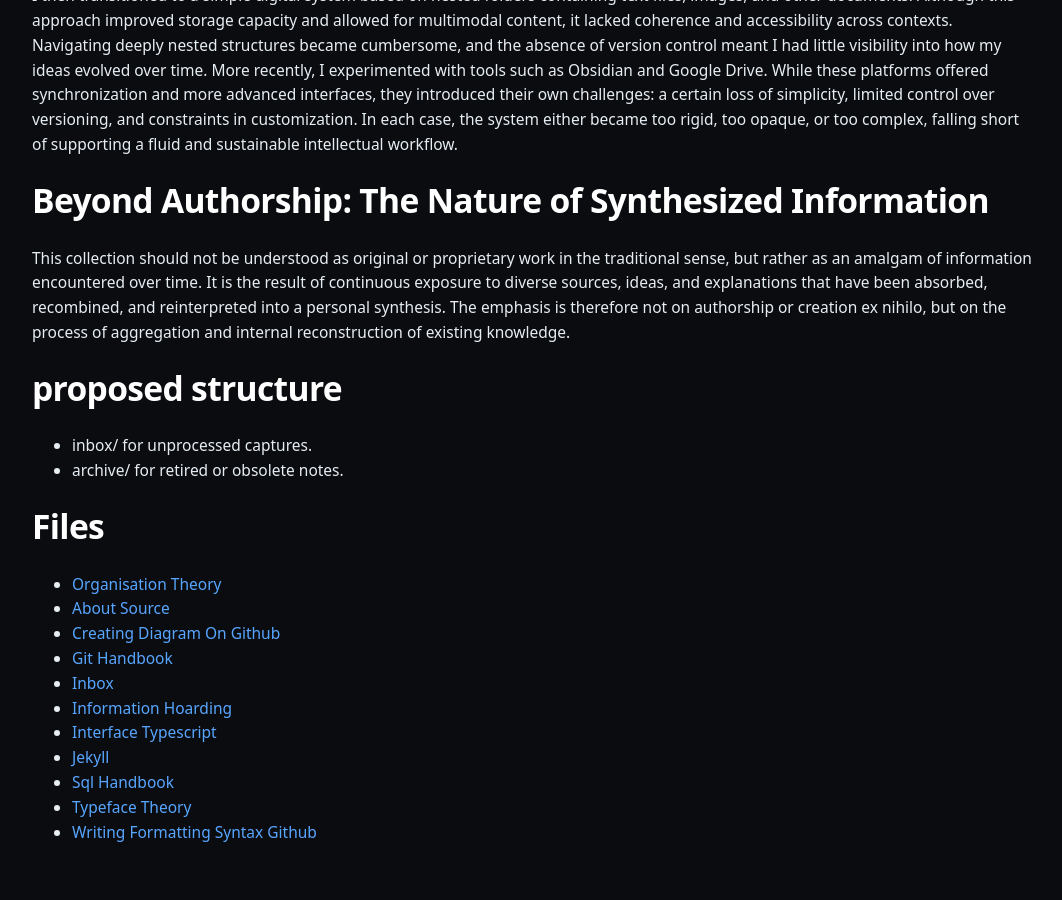
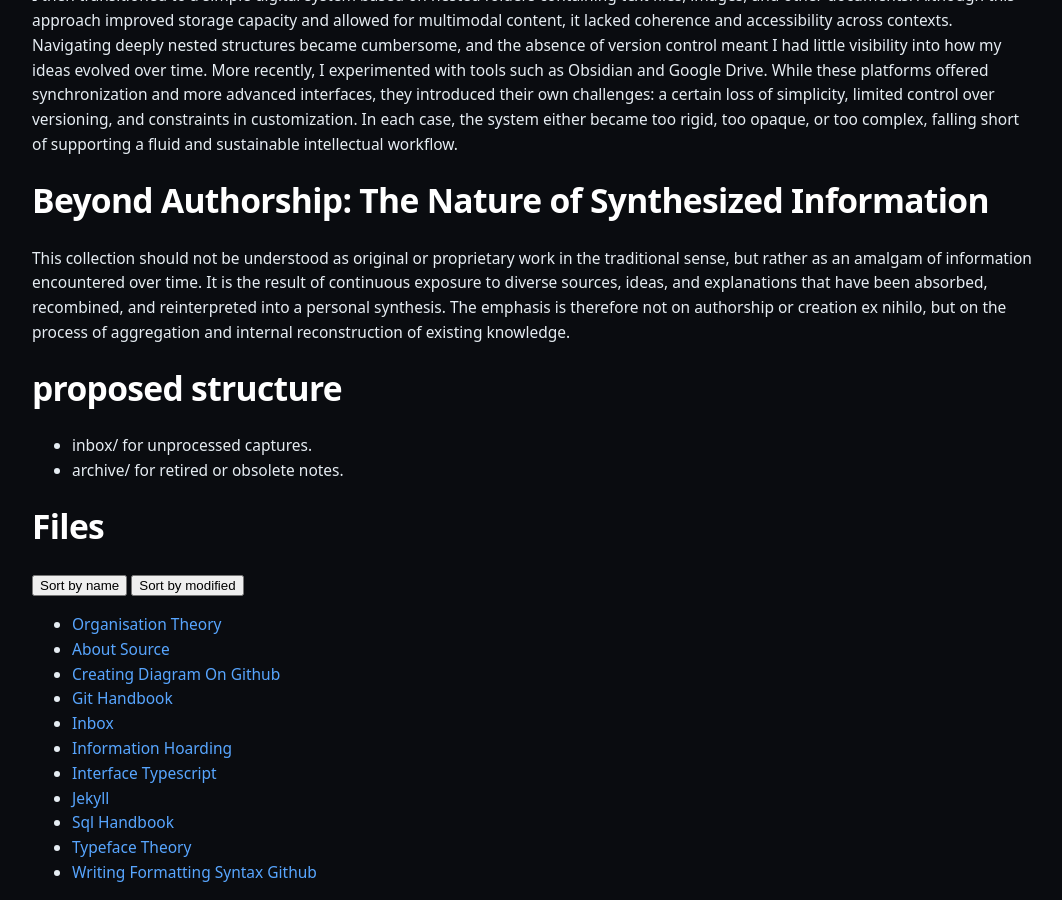
Before and after one commit to BBBB-44/_Codex, a Jekyll site: the page built from index.md, in a window 1280 px wide and 900 px high, scrolled down 1292 px. Shown: the whole window, without its empty margins (108-1170 px from the left). Built offline with Jekyll 4.4.1, drawn with Linux system fonts in a browser that asks for light colours; our own code applies the rules of GitHub Pages for plain Markdown files; before the commit the page ends 2152 px from its top, so only the background shows below that.

Commit message:
Add sorting buttons and data attributes to file list

```diff
--- a/index.md
+++ b/index.md
@@ -38,9 +38,14 @@ This collection should not be understood as original or proprietary work in the
 
 
 
-<ul>
+<button onclick="sortByName()">Sort by name</button>
+<button onclick="sortByModified()">Sort by modified</button>
+
+<ul id="file-list">
 {% for file in site.codex %}
-  <li>
+  <li
+    data-title="{{ file.title | escape }}"
+    data-modified="{{ file.last_modified_at | default: file.date | date: '%s' }}">
        <a href="{{ file.url | relative_url }}">{{ file.title }}</a>
   </li>
 {% endfor %}
```
